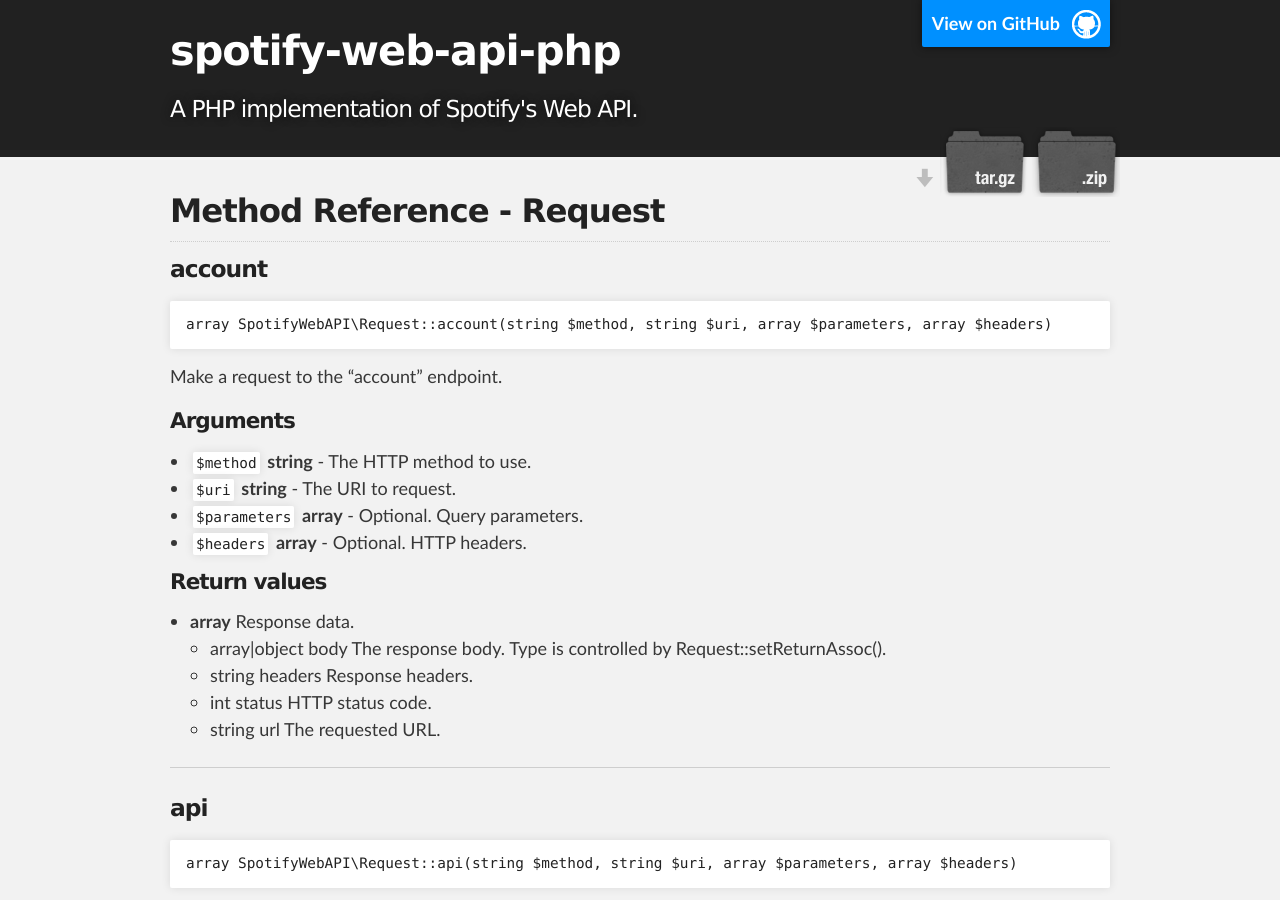
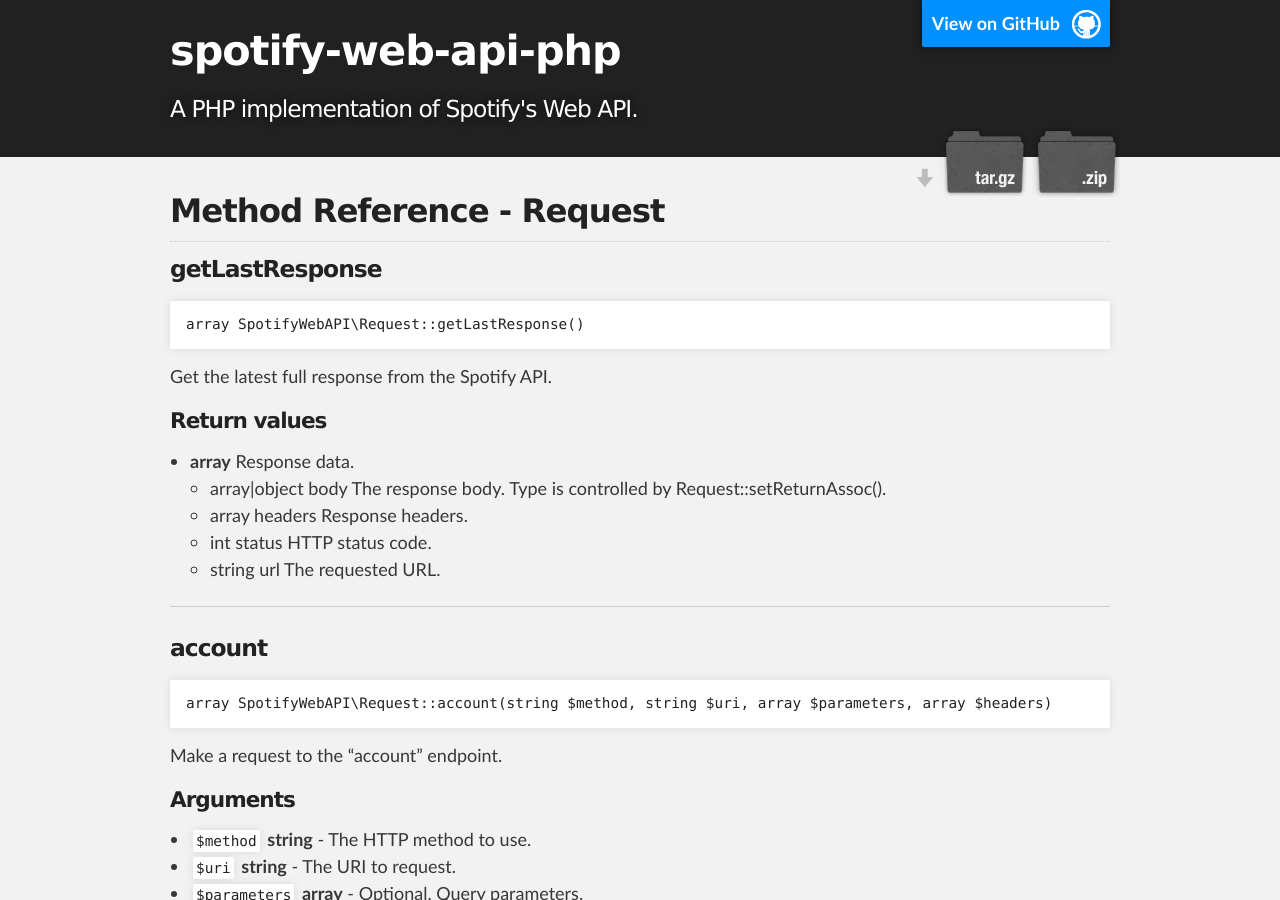
Before and after one commit to danijwilliams/Spotify-API-Wrapper, a Jekyll site: the page built from docs/method-reference/request.md, in a window 1280 px wide and 900 px high. Built offline with Jekyll 4.4.1, drawn with Linux system fonts in a browser that asks for light colours.

Commit message:
Rebuild docs for 1.5.0

```diff
--- a/docs/method-reference/request.md
+++ b/docs/method-reference/request.md
@@ -2,6 +2,22 @@
 layout: default
 title: Method Reference - Request
 ---
+
+
+### getLastResponse
+
+    array SpotifyWebAPI\Request::getLastResponse()
+
+Get the latest full response from the Spotify API.
+
+
+#### Return values
+* **array** Response data.
+    * array\|object body The response body. Type is controlled by Request::setReturnAssoc().
+    * array headers Response headers.
+    * int status HTTP status code.
+    * string url The requested URL.
+
 
 
 ### account
```
Also changed, not shown: docs/index.md (+1 -1 lines), docs/method-reference/spotifywebapi.md (+16 -3 lines), docs/README.md.
